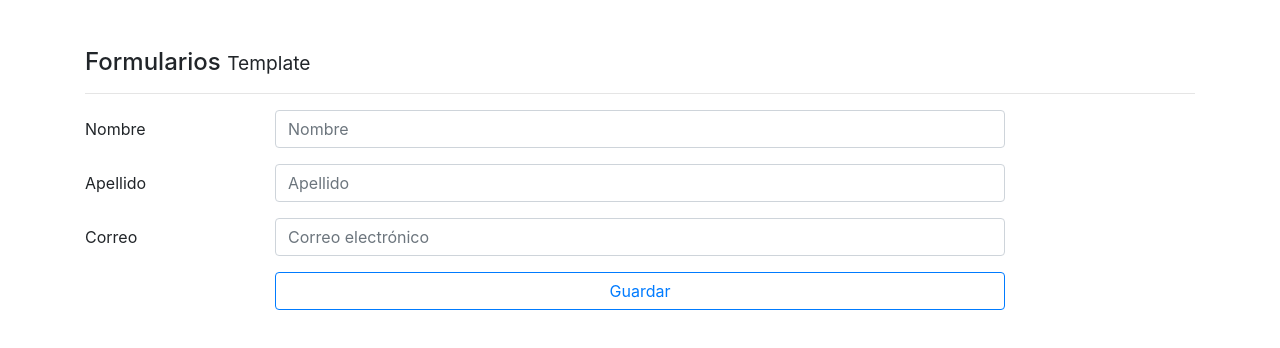
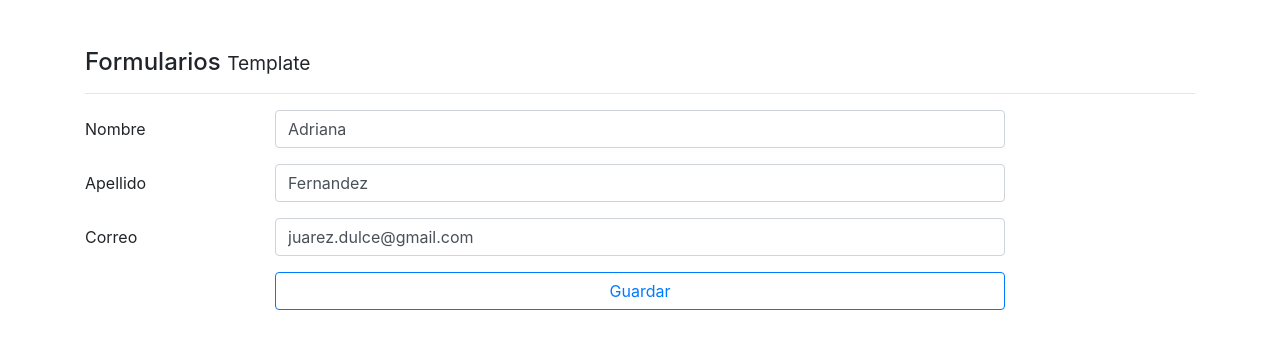
Before and after one commit to DulceAsd26/FormularioAngular, an Angular app: page /template in a window 1280 px wide. Shown: the top 348 px of the page. Built offline with nearby package versions, Linux system fonts and the light colour scheme.

Commit message:
Validaciones

```diff
--- a/src/app/pages/template/template.component.html
+++ b/src/app/pages/template/template.component.html
@@ -11,9 +11,9 @@
         <input class="form-control"
                type="text"
                name ="nombre"
+               placeholder="Nombre"
                [class.is-invalid]="nombre.invalid && nombre.touched"
                [ngModel]="usuario.nombre"
-               placeholder="Nombre"
                required
                minlength="5"
                #nombre="ngModel">
@@ -26,7 +26,14 @@
 
         <input class="form-control"
                type="text"
-               placeholder="Apellido">
+               name ="apellido"
+               placeholder="Apellido"
+               [class.is-invalid]="apellido.invalid && apellido.touched"
+               [ngModel]="usuario.apellido"
+               ngModel
+               required
+               minlength="5"
+               #apellido="ngModel">
       </div>
     </div>
 
@@ -38,11 +45,12 @@
 
       <input class="form-control"
              type="email"
+             name ="correo"
+             placeholder="Correo electrónico"
              [class.is-invalid]="correo.invalid && correo.touched"
-             ngModel
-             name="correo"
-             placeholder="Correo electrónico"
+             [ngModel]="usuario.correo"
              pattern="[a-z0-9._%+-]+@[a-z0-9.-]+\.[a-z]{2,3}$"
+             required
              #correo="ngModel">
     </div>
   </div>
--- a/src/app/pages/template/template.component.ts
+++ b/src/app/pages/template/template.component.ts
@@ -9,7 +9,9 @@ import { NgForm } from '@angular/forms';
 export class TemplateComponent implements OnInit {
 
   usuario = {
-    nombre:''
+    nombre:'Adriana',
+    apellido: 'Fernandez',
+    correo: 'juarez.dulce@gmail.com'
   }
 
 
```
